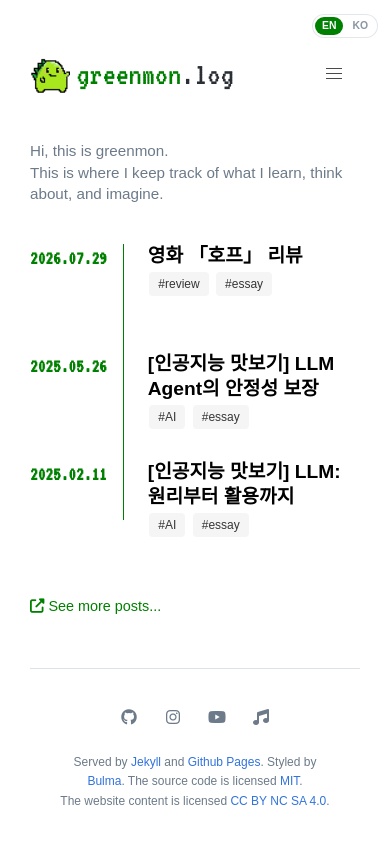
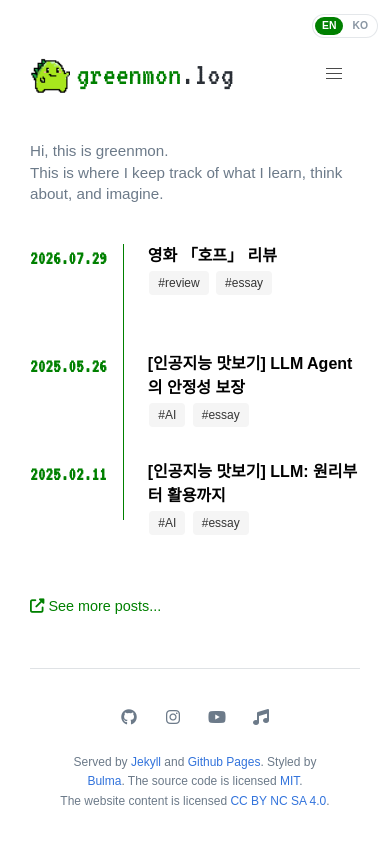
Before and after one commit to greenmonn/greenmonn.github.io, a Jekyll site: the page built from index.html, in a window 390 px wide. Shown: the top 844 px of the page. Built offline with Jekyll 4.4.1, drawn with Linux system fonts in a browser that asks for light colours; nearby versions of some CDN libraries; some web fonts are replaced.

Commit message:
Refine style and locale

```diff
--- a/_sass/main.scss
+++ b/_sass/main.scss
@@ -241,6 +241,10 @@
     font-size: 1.2rem;
     font-weight: 600;
     line-height: 1.25;
+
+    @media only screen and (max-width: 768px) {
+      font-size: 1rem;
+    }
   }
 
   .see-more-posts {
--- a/index.html
+++ b/index.html
@@ -58,8 +58,13 @@
         </ul>
     </div>
   </div>
-  <p class="see-more-posts">
-    <a class="noblue nerdy-font" href="/blog"><i class="fas fa-external-link-alt"></i> See more posts...</a>
+  <p class="see-more-posts localized-content">
+    <a class="noblue nerdy-font" href="/blog" data-locale="en">
+      <i class="fas fa-external-link-alt" aria-hidden="true"></i> See more posts...
+    </a>
+    <a class="noblue nerdy-font" href="/blog" data-locale="ko" hidden>
+      <i class="fas fa-external-link-alt" aria-hidden="true"></i> 포스트 더보기...
+    </a>
   </p>
 
 
```
